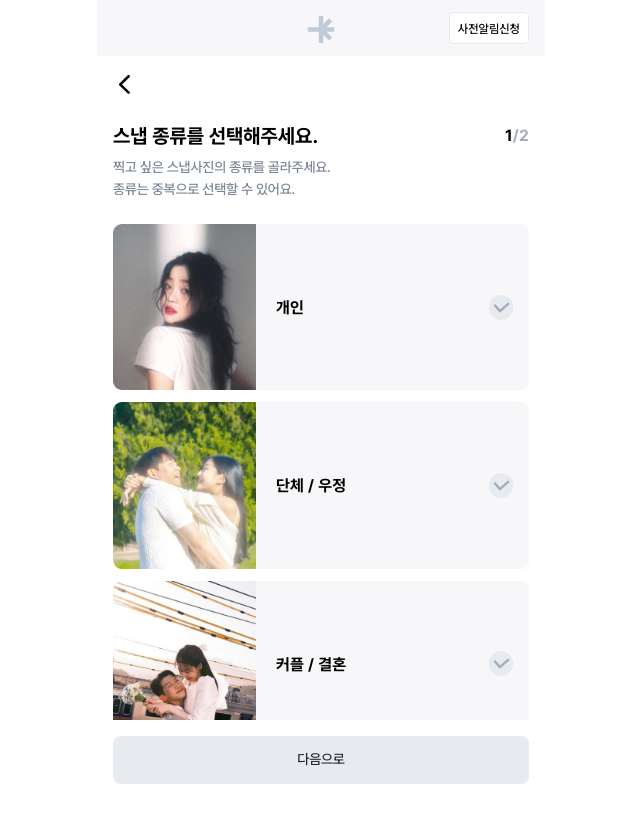
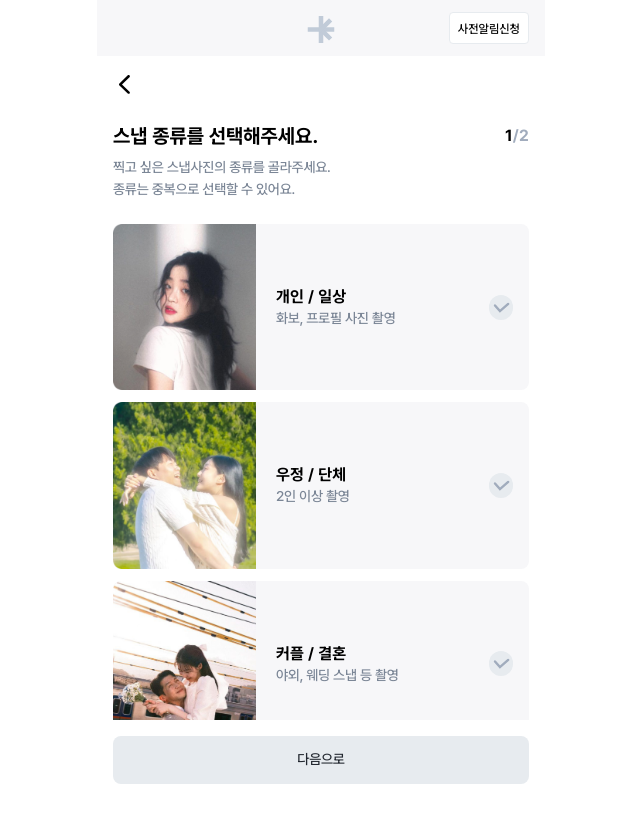
Before and after one commit to NeoSelf1/chiksnap-deployment, a Next.js app: page /select-type in a window 1280 px wide. Shown: the top 822 px of the page, without its empty margins (319-959 px from the left). Built offline with nearby package versions, Linux system fonts and the light colour scheme.

Commit message:
refactor: UX 라이팅 수정 (#8)

```diff
--- a/src/data/database.ts
+++ b/src/data/database.ts
@@ -6,15 +6,18 @@ import weddingImg from '@/data/weddingSnap.png';
 
 export const snapTypeChoice = [
   {
-    title: '개인',
+    title: '개인 / 일상',
+    text: '화보, 프로필 사진 촬영',
     image: personalImg,
   },
   {
-    title: '단체 / 우정',
+    title: '우정 / 단체',
+    text: '2인 이상 촬영 ',
     image: coupleImg,
   },
   {
     title: '커플 / 결혼',
+    text: '야외, 웨딩 스냅 등 촬영 ',
     image: weddingImg,
   },
 ];
```
